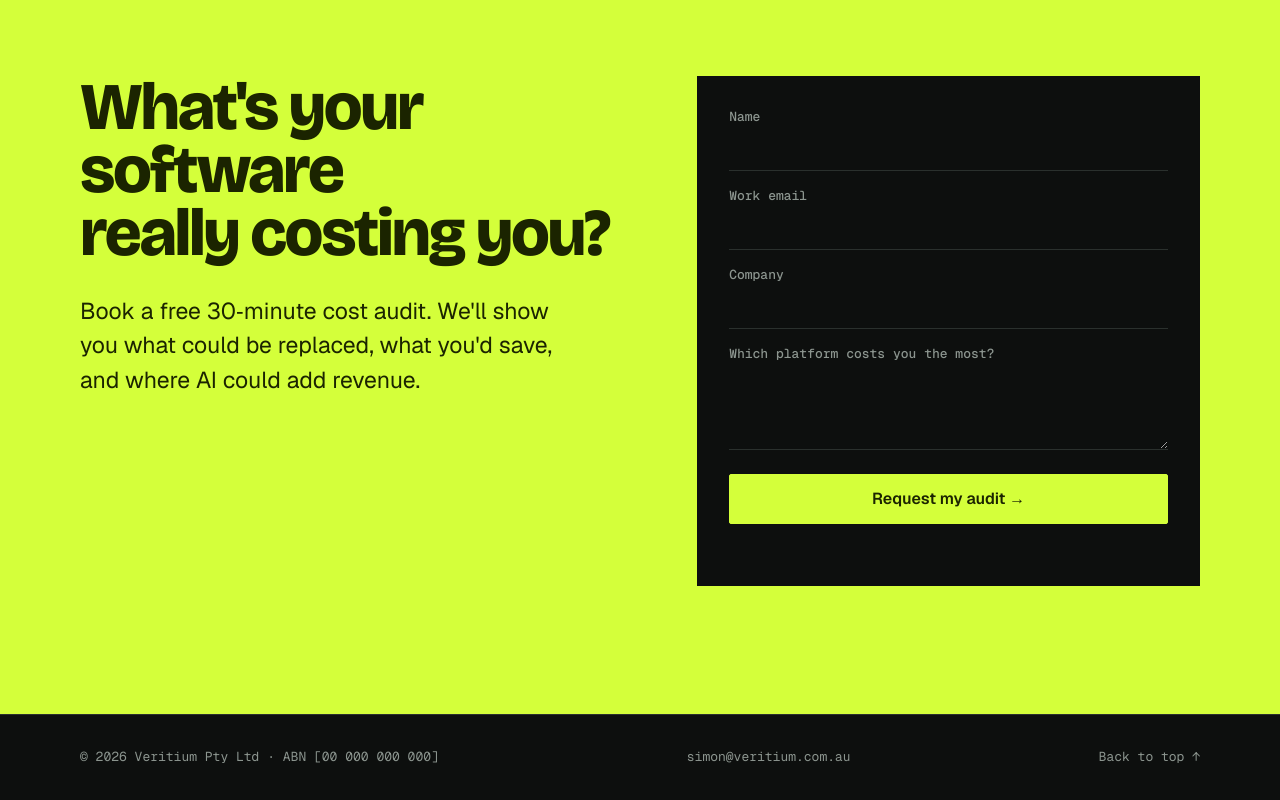
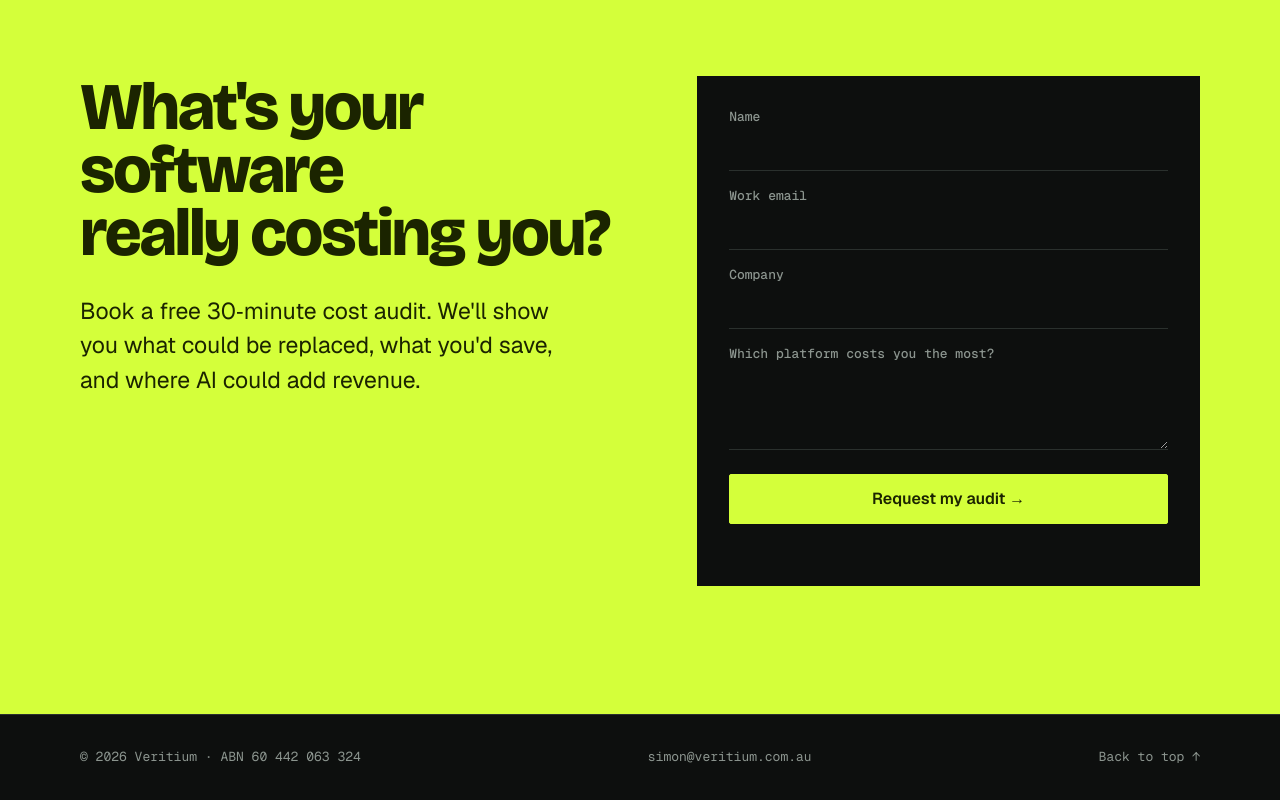
Before and after one commit to simonkennethfalzon/veritium-website, a plain HTML site: page index.html in a window 1280 px wide. Shown: the part 6663-7463 px from the top of the page. Drawn offline with nearby package versions, Linux system fonts and the light colour scheme.

Commit message:
Add ABN to footer
Co-Authored-By: Claude Opus 5.5 <noreply@anthropic.com>
Claude-Session: https://claude.ai/code/session_01VuGxb3WCK5REQNgMC5a7sH

```diff
--- a/index.html
+++ b/index.html
@@ -264,7 +264,7 @@
 
 <footer class="footer">
   <div class="wrap footer__inner">
-    <span>© <span id="yr">2026</span> Veritium Pty Ltd · ABN [00 000 000 000]</span>
+    <span>© <span id="yr">2026</span> Veritium · ABN 60 442 063 324</span>
     <a href="mailto:simon@veritium.com.au">simon@veritium.com.au</a>
     <a href="#top">Back to top ↑</a>
   </div>
```
